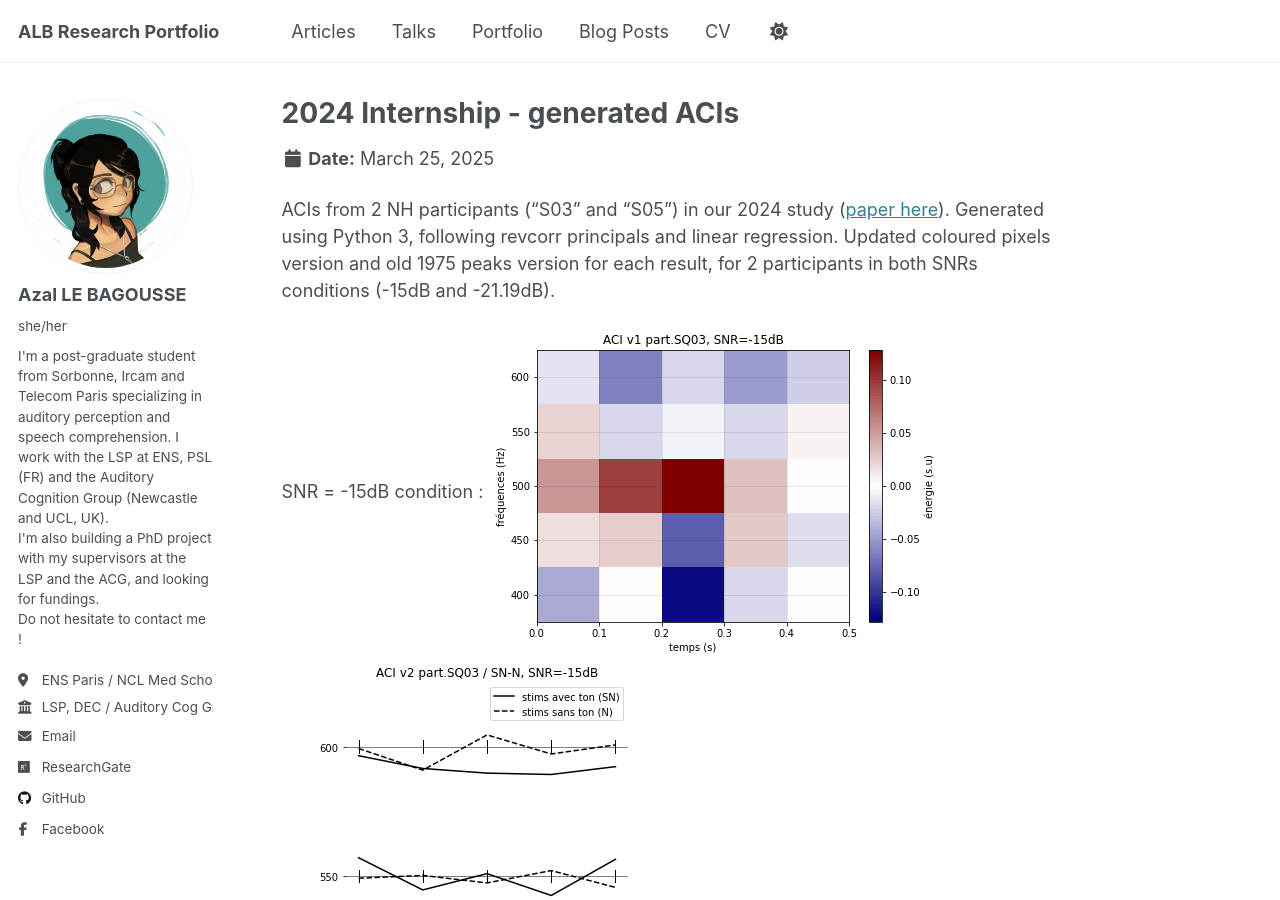
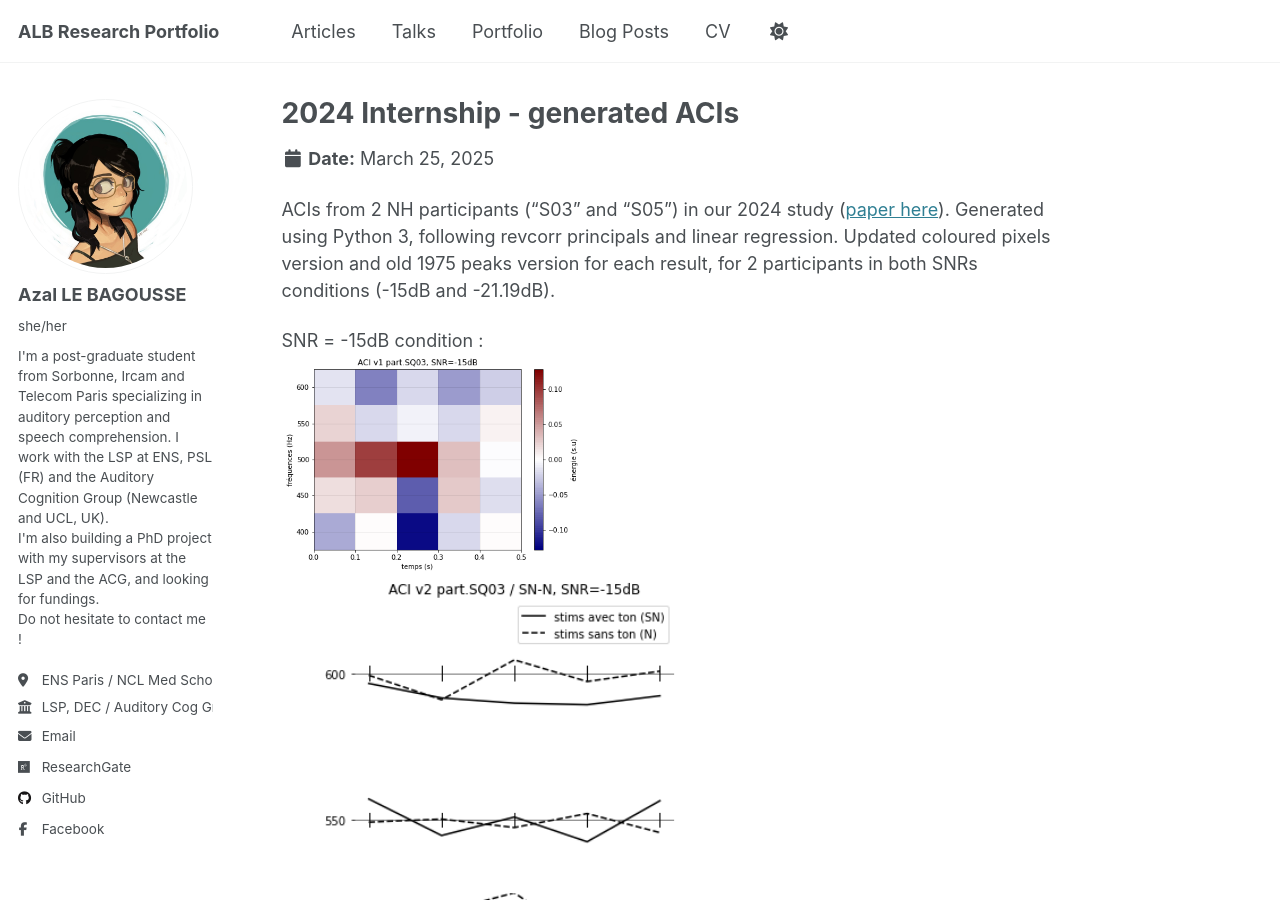
Before and after one commit to azallb/azallb.github.io, a Jekyll site: the page built from _portfolio/portfolio-1.md, in a window 1280 px wide and 900 px high. Built offline with Jekyll 4.4.1, drawn with Linux system fonts in a browser that asks for light colours.

Commit message:
portfolio

```diff
--- a/_portfolio/portfolio-1.md
+++ b/_portfolio/portfolio-1.md
@@ -6,10 +6,10 @@ collection: portfolio
 
 ACIs from 2 NH participants ("S03" and "S05") in our 2024 study ([paper here](http://azallb.github.io/files/report_M1_internship_2024ENS.pdf)). Generated using Python 3, following revcorr principals and linear regression. Updated coloured pixels version and old 1975 peaks version for each result, for 2 participants in both SNRs conditions (-15dB and -21.19dB).
 
-SNR = -15dB condition :
-<img src='/images/mine/ACI25pix_SQ03_-15.png'> <br> <img src='/images/mine/SN-N_spectro15_SQ03.png'>
+SNR = -15dB condition : <br>
+<img src='/images/mine/ACI25pix_SQ03_-15.png' width='300' height='300'> <br> <img src='/images/mine/SN-N_spectro15_SQ03.png' width='400' height='400'> <br>
 <img src='/images/mine/ACI25pix_SQ05_-15.png'> <br> <img src='/images/mine/SN-N_spectro15_SQ05.png'>
 
-SNR = -21.19dB condition :
-<img src='/images/mine/ACI25pix_S03_-21.png'> <br> <img src='/images/mine/SN-N_AHU21_S03.png'>
+SNR = -21.19dB condition : <br>
+<img src='/images/mine/ACI25pix_S03_-21.png'> <br> <img src='/images/mine/SN-N_AHU21_S03.png'> <br>
 <img src='/images/mine/ACI25pix_S05_-21.png'> <br> <img src='/images/mine/SN-N_AHU21_S05.png'>
```
